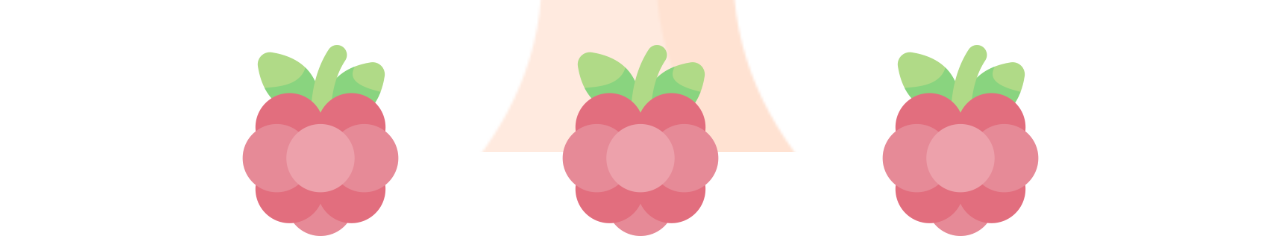
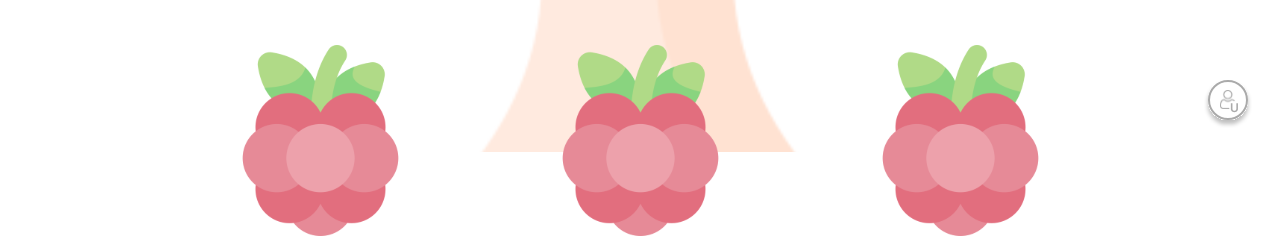
Before and after one commit to techeer-sv/Good-Night-3rd-Hackathon-Frontend, a React (Vite) app in the folder GoodNight_FE/: page / in a window 1280 px wide. Shown: the part 648-886 px from the top of the page. Built offline with nearby package versions, Linux system fonts and the light colour scheme.

Commit message:
사용자 권한 기능 추가

```diff
--- /dev/null
+++ b/GoodNight_FE/src/components/ProtectedRoute.tsx
@@ -0,0 +1,24 @@
+import React from 'react';
+import { Navigate } from 'react-router-dom';
+import { useUserContext } from '../context/UserContext';
+
+interface ProtectedRouteProps {
+  children: React.ReactNode;
+  allowedRoles: ('Admin' | 'User')[];
+}
+
+const ProtectedRoute: React.FC<ProtectedRouteProps> = ({
+  children,
+  allowedRoles,
+}) => {
+  const { role } = useUserContext();
+
+  //권한 검사
+  if (!allowedRoles.includes(role)) {
+    return <Navigate to="/" replace />;
+  }
+
+  return <>{children}</>;
+};
+
+export default ProtectedRoute;
--- /dev/null
+++ b/GoodNight_FE/src/components/RoleSwitcher.tsx
@@ -0,0 +1,23 @@
+import React from 'react';
+import { useUserContext } from '../context/UserContext';
+import adminIcon from '../asset/Admin.svg';
+import userIcon from '../asset/User.svg';
+
+const RoleSwitcher: React.FC = () => {
+  const { role, toggleRole } = useUserContext();
+
+  return (
+    <button
+      onClick={toggleRole}
+      className="fixed bottom-4 right-5 p-2 bg-white rounded-full"
+    >
+      <img
+        src={role === 'User' ? userIcon : adminIcon}
+        alt="Role Icon"
+        className="w-15 h-15"
+      />
+    </button>
+  );
+};
+
+export default RoleSwitcher;
--- a/GoodNight_FE/src/components/allow/AllowPage.tsx
+++ b/GoodNight_FE/src/components/allow/AllowPage.tsx
@@ -3,6 +3,7 @@ import Header from '../Header';
 
 import okay from '../../asset/Okay.svg';
 import no from '../../asset/No.svg';
+import RoleSwitcher from '../RoleSwitcher';
 
 const AllowPage: React.FC = () => {
   const wishTitles = [
@@ -40,6 +41,7 @@ const AllowPage: React.FC = () => {
           ))}
         </div>
       </div>
+      <RoleSwitcher />
     </div>
   );
 };
--- a/GoodNight_FE/src/components/mainPage/MainPage.tsx
+++ b/GoodNight_FE/src/components/mainPage/MainPage.tsx
@@ -4,6 +4,7 @@ import Header from '../Header';
 import treeBg from '../../asset/TreeBg.svg';
 import fruit from '../../asset/Fruit.svg';
 import arrowDown from '../../asset/Down.svg';
+import RoleSwitcher from '../RoleSwitcher';
 
 const MainPage: React.FC = () => {
   const [Dropdwon, setDropdown] = useState(false);
@@ -69,6 +70,7 @@ const MainPage: React.FC = () => {
           </div>
         </div>
       </div>
+      <RoleSwitcher />
     </div>
   );
 };
--- a/GoodNight_FE/src/components/wish/WishPage.tsx
+++ b/GoodNight_FE/src/components/wish/WishPage.tsx
@@ -1,6 +1,7 @@
 //소원 열매 달기 페이지(소원 등록)
 import React, { useState } from 'react';
 import Header from '../Header';
+import RoleSwitcher from '../RoleSwitcher';
 
 const categories = [
   '진로',
@@ -15,11 +16,11 @@ const categories = [
 const WishPage: React.FC = () => {
   const [title, setTitle] = useState('');
   const [category, setCategory] = useState('');
-  const [description, setDescription] = useState('');
+  const [content, setContent] = useState('');
   const [errors, setErrors] = useState<{
     title?: string;
     category?: string;
-    description?: string;
+    content?: string;
   }>({});
   // const navigate = useNavigate();
 
@@ -40,7 +41,7 @@ const WishPage: React.FC = () => {
       newErrors.category = '소원 카테고리를 선택해주세요.';
       hasError = true;
     }
-    if (!description) {
+    if (!content) {
       newErrors.description = '소원 본문을 입력해주세요.';
       hasError = true;
     }
@@ -112,13 +113,13 @@ const WishPage: React.FC = () => {
             <textarea
               id="description"
               rows={4}
-              value={description}
-              onChange={(e) => setDescription(e.target.value)}
+              value={content}
+              onChange={(e) => setContent(e.target.value)}
               className="mt-2 block w-full px-3 py-20 border border-gray-300 rounded-md shadow-sm focus:outline-none sm:text-sm"
               required
             />
-            {errors.description && (
-              <p className="text-red-500 text-sm mt-1">{errors.description}</p>
+            {errors.content && (
+              <p className="text-red-500 text-sm mt-1">{errors.content}</p>
             )}
           </div>
           <button
@@ -129,6 +130,7 @@ const WishPage: React.FC = () => {
           </button>
         </form>
       </div>
+      <RoleSwitcher />
     </div>
   );
 };
--- /dev/null
+++ b/GoodNight_FE/src/context/UserContext.tsx
@@ -0,0 +1,44 @@
+import React, { createContext, useState, useContext, ReactNode } from 'react';
+
+type UserRole = 'Admin' | 'User';
+
+interface UserContextType {
+  role: UserRole;
+  toggleRole: () => void;
+}
+
+// 기본값
+const UserContext = createContext<UserContextType | undefined>(undefined);
+
+//Provider 컴포넌트 생성
+export const UserProvider: React.FC<{ children: ReactNode }> = ({
+  children,
+}) => {
+  const [role, setRole] = useState<UserRole>(() => {
+    // 로컬 스토리지에서 사용자 권한을 가져와 초기화
+    const savedRole = localStorage.getItem('userRole') as UserRole;
+    return savedRole || 'User';
+  });
+
+  // 사용자 권한 전환 함수
+  const toggleRole = () => {
+    const newRole = role === 'Admin' ? 'User' : 'Admin';
+    setRole(newRole);
+    localStorage.setItem('userRole', newRole); // 로컬 스토리지에 사용자 권한 저장
+  };
+
+  return (
+    <UserContext.Provider value={{ role, toggleRole }}>
+      {children}
+    </UserContext.Provider>
+  );
+};
+
+// 컨텍스트 훅
+export const useUserContext = () => {
+  const context = useContext(UserContext);
+  if (!context) {
+    throw new Error('useUserContext must be used within a UserProvider');
+  }
+  return context;
+};
--- a/GoodNight_FE/src/main.tsx
+++ b/GoodNight_FE/src/main.tsx
@@ -1,4 +1,4 @@
-import { StrictMode } from 'react';
+import { StrictMode, useEffect, useState } from 'react';
 import { createRoot } from 'react-dom/client';
 import { BrowserRouter as Router, Routes, Route } from 'react-router-dom';
 import './index.css';
@@ -6,16 +6,49 @@ import MainPage from './components/mainPage/MainPage';
 import WishPage from './components/wish/WishPage';
 import WishFruit from './components/wishFruit/WishFruit';
 import AllowPage from './components/allow/AllowPage';
+import { UserProvider } from './context/UserContext';
+import ProtectedRoute from './components/ProtectedRoute';
 
 createRoot(document.getElementById('root')!).render(
   <StrictMode>
-    <Router>
-      <Routes>
-        <Route path="/" element={<MainPage />} />
-        <Route path="/wish" element={<WishPage />} />
-        <Route path="/wish-fruit" element={<WishFruit />} />
-        <Route path="/wish-fruit/allow" element={<AllowPage />} />
-      </Routes>
-    </Router>
+    <UserProvider>
+      <Router>
+        <Routes>
+          <Route
+            path="/"
+            element={
+              <ProtectedRoute allowedRoles={['Admin', 'User']}>
+                <MainPage />
+              </ProtectedRoute>
+            }
+          />
+          <Route
+            path="/wish"
+            element={
+              <ProtectedRoute allowedRoles={['User']}>
+                <WishPage />
+              </ProtectedRoute>
+            }
+          />
+          <Route />
+          <Route
+            path="/wish-fruit"
+            element={
+              <ProtectedRoute allowedRoles={['Admin', 'User']}>
+                <WishFruit />
+              </ProtectedRoute>
+            }
+          />
+          <Route
+            path="/wish-fruit/allow"
+            element={
+              <ProtectedRoute allowedRoles={['Admin']}>
+                <AllowPage />
+              </ProtectedRoute>
+            }
+          />
+        </Routes>
+      </Router>
+    </UserProvider>
   </StrictMode>,
 );
```
